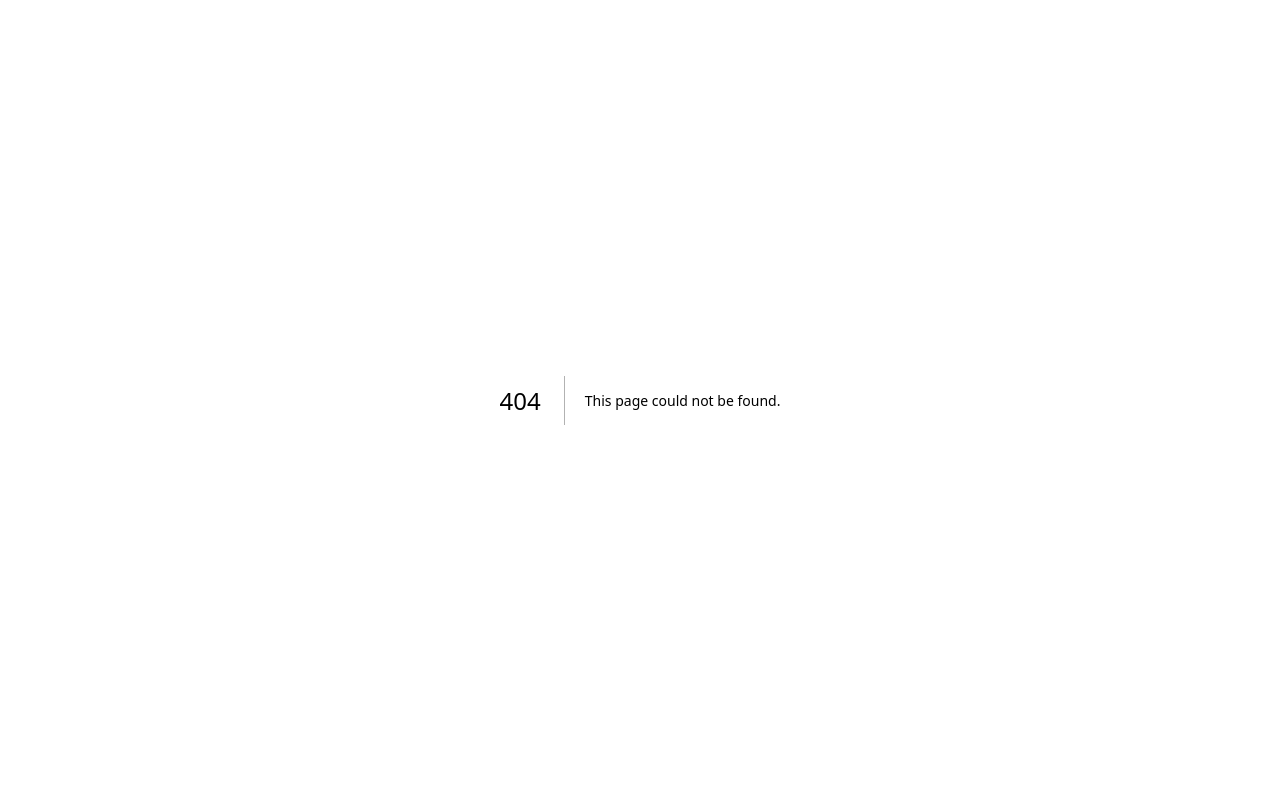
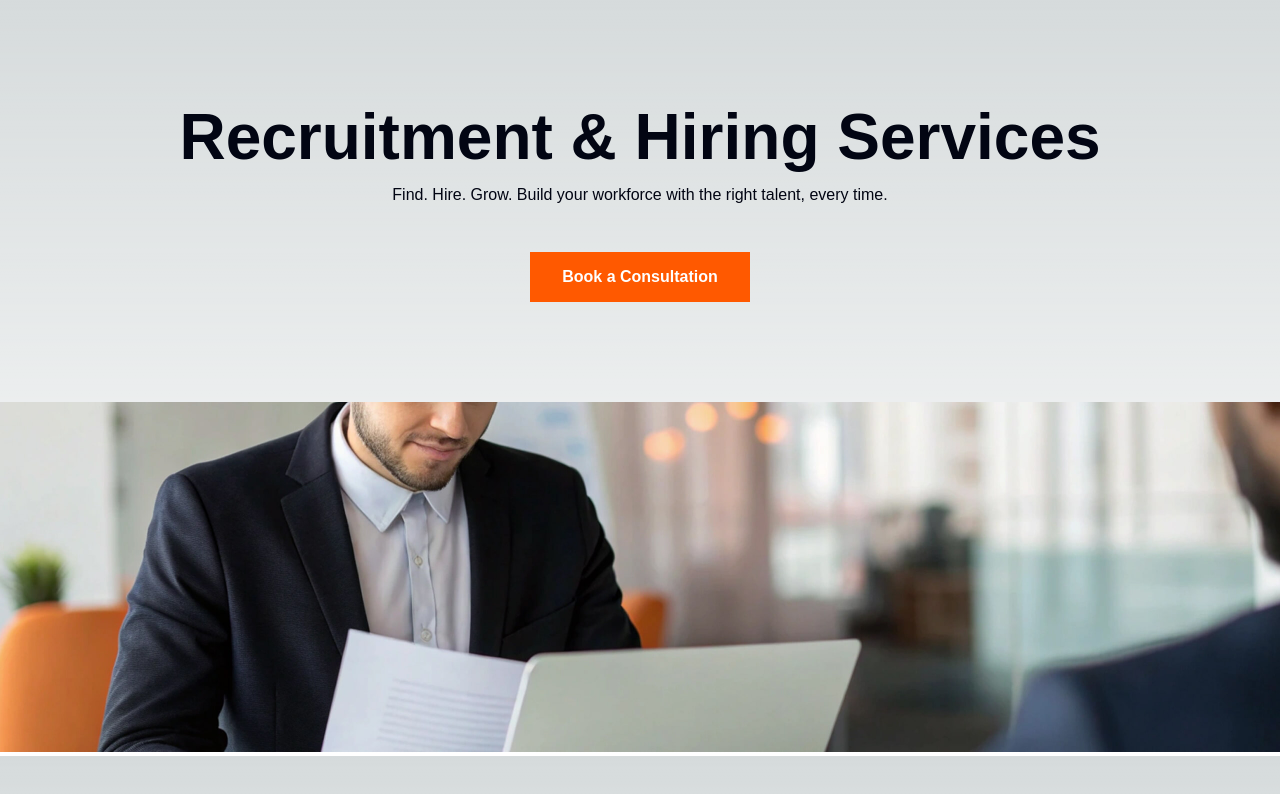
Before and after one commit to born2bemedia/neonhgroup, a Next.js app: page /recruitment-hiring-services in a window 1280 px wide. Before the commit this address had no page. Shown: the top 794 px of the page. Built offline with nearby package versions, Linux system fonts and the light colour scheme.

Commit message:
all files 09

```diff
--- /dev/null
+++ b/src/app/recruitment-hiring-services/_components/ServicesHero.jsx
@@ -0,0 +1,24 @@
+"use client";
+import React, { useState, useEffect } from "react";
+import "@/styles/services.scss";
+import { fadeInUp } from "@/utils/animations";
+import { motion } from "framer-motion";
+import Link from "next/link";
+
+const ServicesHero = () => {
+
+  return (
+    <section className="services-hero">
+        <div className="services-hero__container _container">
+            <div className="services-hero__body">
+                <h1 className="services-hero__title">Recruitment & Hiring Services</h1>
+                <p className="services-hero__text">Find. Hire. Grow. Build your workforce with the right talent, every time.</p>
+                <Link href="#" className="services-hero__link">Book a Consultation</Link>
+            </div>
+        </div>
+        <div className="services-hero__image"><img src="/images/services/img-01.jpg" alt="image" /></div>
+    </section>
+  );
+};
+
+export default ServicesHero;
--- /dev/null
+++ b/src/app/recruitment-hiring-services/page.jsx
@@ -0,0 +1,22 @@
+import ServicesHero from "./_components/ServicesHero";
+
+
+export const metadata = {
+    title: "",
+    description:
+        "",
+    openGraph: {
+        title: "",
+        description:
+            "",
+        images: "",
+    },
+};
+
+export default function Services() {
+    return (
+        <>
+            <ServicesHero />
+        </>
+    );
+}
--- /dev/null
+++ b/src/styles/services.scss
@@ -0,0 +1,64 @@
+@import "mixin";
+
+.services-hero {
+    &__container {
+    }
+
+    &__body {
+        @include adaptiv-value("padding-top", 100, 32, 1);
+        @include adaptiv-value("padding-bottom", 100, 32, 1);
+    }
+
+    &__title {
+        color: #020513;
+        font-family: "Gilroy", sans-serif;
+        @include adaptiv-value("font-size", 64, 32, 1);
+        font-style: normal;
+        font-weight: 700;
+        line-height: normal;
+        text-align: center;
+    }
+
+    &__text {
+        margin: 12px 0 0 0;
+        color: #020513;
+        font-family: "Gilroy", sans-serif;
+        font-size: 16px;
+        font-style: normal;
+        font-weight: 400;
+        line-height: normal;
+        text-align: center;
+    }
+
+    &__link {
+        @include adaptiv-value("margin-top", 48, 24, 1);
+        margin-left: auto;
+        margin-right: auto;
+        padding: 16px 32px;
+        background: #ff5900;
+        transition: all 0.3s ease 0s;
+        display: flex;
+        align-items: center;
+        justify-content: center;
+        width: fit-content;
+
+        color: #fff;
+        font-family: "Gilroy", sans-serif;
+        font-size: 16px;
+        font-style: normal;
+        font-weight: 600;
+        line-height: normal;
+
+        &:hover {
+            background-color: #c14300;
+        }
+    }
+
+    &__image {
+        img {
+            @include adaptiv-value("height", 350, 90, 1);
+            width: 100%;
+            object-fit: cover;
+        }
+    }
+}
```
Also changed, not shown: index.html (+9 -13 lines), public/images/services/img-01.jpg (added), public/images/services/img-back.svg (added).
